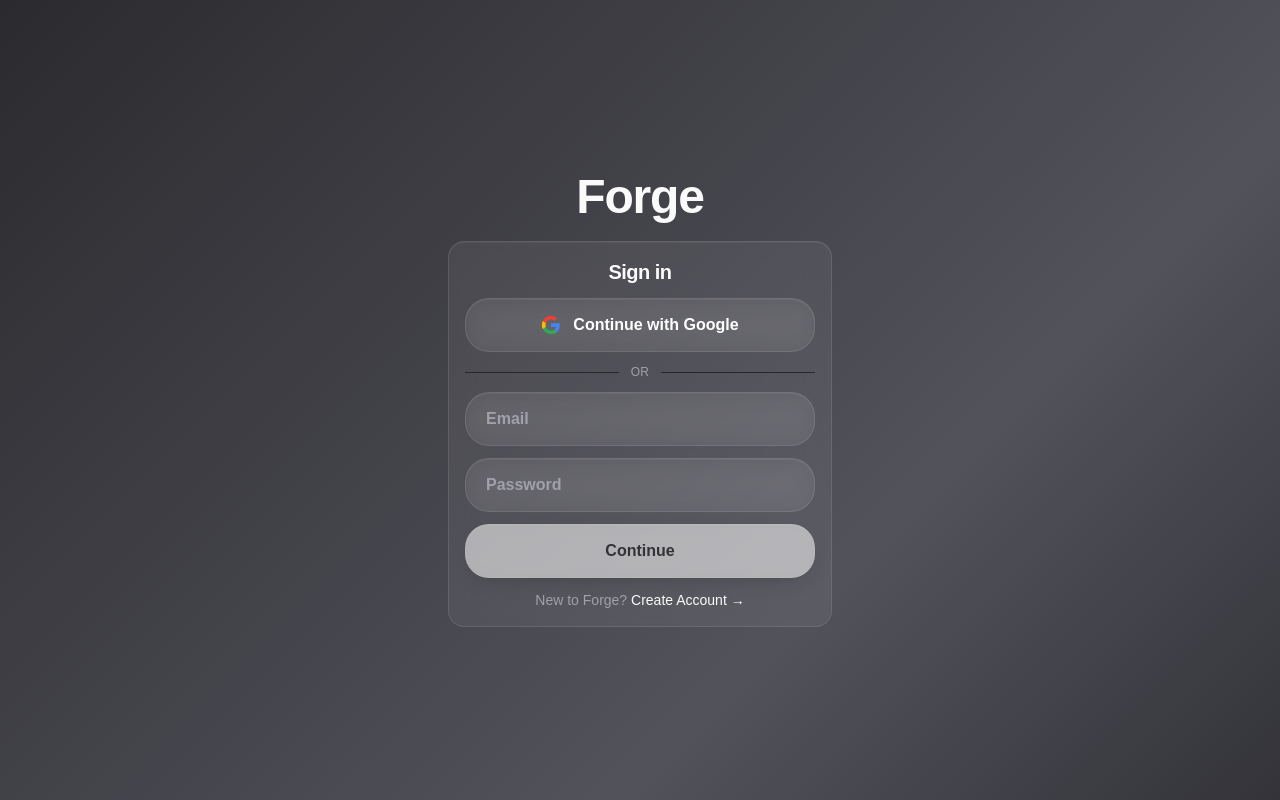
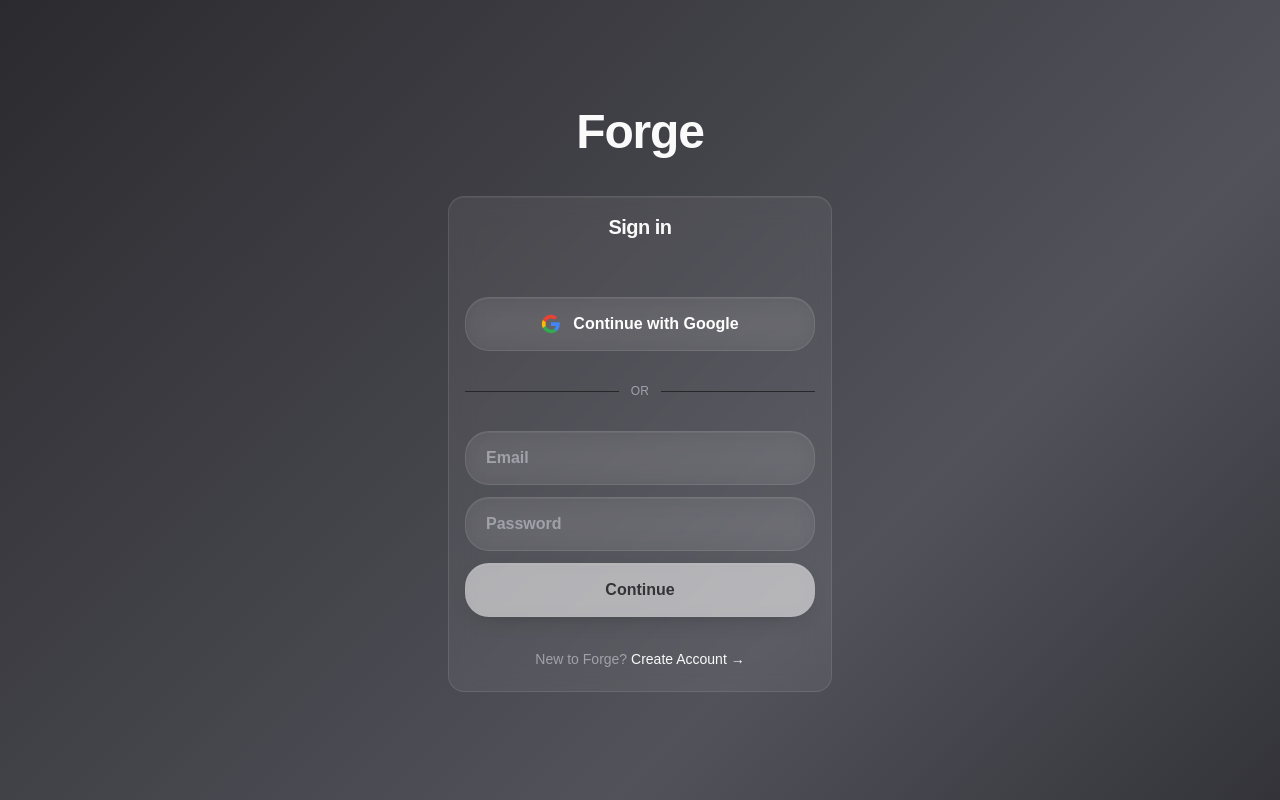
Before and after one commit to turnsy/forge2, a Next.js app in the folder forge-next/: page / in a window 1280 px wide. Built offline with nearby package versions, Linux system fonts and the light colour scheme; no server answers.

Commit message:
feat: better spacing

```diff
--- a/forge-next/app/globals.css
+++ b/forge-next/app/globals.css
@@ -50,6 +50,8 @@
   --radius-card: 1rem;
 
   --animate-fade-in: fade-in 450ms ease-out both;
+  --animate-auth-panel-forward: auth-panel-enter-forward 320ms ease-out both;
+  --animate-auth-panel-back: auth-panel-enter-back 320ms ease-out both;
 
   /* Auth hero greyscale sweep */
   --color-auth-sweep-1: #09090b;
@@ -69,6 +71,30 @@
   to {
     opacity: 1;
     transform: translateY(0);
+  }
+}
+
+@keyframes auth-panel-enter-forward {
+  from {
+    opacity: 0;
+    transform: translateX(12px);
+  }
+
+  to {
+    opacity: 1;
+    transform: translateX(0);
+  }
+}
+
+@keyframes auth-panel-enter-back {
+  from {
+    opacity: 0;
+    transform: translateX(-12px);
+  }
+
+  to {
+    opacity: 1;
+    transform: translateX(0);
   }
 }
 
@@ -149,6 +175,14 @@
   animation: var(--animate-fade-in);
 }
 
+@utility animate-auth-panel-forward {
+  animation: var(--animate-auth-panel-forward);
+}
+
+@utility animate-auth-panel-back {
+  animation: var(--animate-auth-panel-back);
+}
+
 @utility auth-hero-background {
   background-color: var(--color-auth-sweep-1);
   background-image: linear-gradient(
@@ -164,7 +198,9 @@
 }
 
 @media (prefers-reduced-motion: reduce) {
-  .animate-fade-in {
+  .animate-fade-in,
+  .animate-auth-panel-forward,
+  .animate-auth-panel-back {
     animation: none;
     opacity: 1;
     transform: none;
--- a/forge-next/components/auth/auth-landing-page.tsx
+++ b/forge-next/components/auth/auth-landing-page.tsx
@@ -11,7 +11,7 @@
 }) {
   return (
     <main className={authLandingClass()}>
-      <div className="flex w-full max-w-sm flex-col items-center gap-5">
+      <div className="flex w-full max-w-sm flex-col items-center gap-10">
         <h1 className={authHeroTitleClass()}>Forge</h1>
         <AuthPanel initialRole={initialRole} initialBanner={initialBanner} />
       </div>
--- a/forge-next/components/auth/auth-panel.tsx
+++ b/forge-next/components/auth/auth-panel.tsx
@@ -1,15 +1,41 @@
 "use client";
 
-import { useCallback, useState } from "react";
+import { useCallback, useRef, useState } from "react";
 import { AuthRoleTitle } from "@/components/auth/auth-role-title";
 import { LoginForm } from "@/components/auth/login-form";
 import { SignupForm } from "@/components/auth/signup-form";
 import { CardHeader } from "@/components/ui";
 import { setSignupRoleCookieAction } from "@/lib/auth/form-actions";
 import type { UserRole } from "@/lib/auth/types";
-import { authPanelCardClass } from "@/lib/theme";
+import { authPanelCardClass, authPanelStackClass } from "@/lib/theme";
 
 type AuthMode = "sign-in" | "sign-up";
+type SlideDirection = "forward" | "back";
+
+function authPanelSlideClass(
+  direction: SlideDirection,
+  animate: boolean,
+): string | undefined {
+  if (!animate) {
+    return undefined;
+  }
+
+  return direction === "forward"
+    ? "animate-auth-panel-forward"
+    : "animate-auth-panel-back";
+}
+
+function authPanelLayerClass(
+  visible: boolean,
+  slideClass?: string,
+): string {
+  return [
+    slideClass,
+    visible ? undefined : "invisible pointer-events-none",
+  ]
+    .filter(Boolean)
+    .join(" ");
+}
 
 export function AuthPanel({
   initialRole,
@@ -20,35 +46,71 @@
 }) {
   const [mode, setMode] = useState<AuthMode>("sign-in");
   const [role, setRole] = useState<UserRole>(initialRole);
+  const [slideDirection, setSlideDirection] = useState<SlideDirection>("forward");
+  const shouldAnimate = useRef(false);
 
   const handleRoleChange = useCallback((nextRole: UserRole) => {
     setRole(nextRole);
     void setSignupRoleCookieAction(nextRole);
   }, []);
 
+  const switchToSignup = useCallback(() => {
+    shouldAnimate.current = true;
+    setSlideDirection("forward");
+    setMode("sign-up");
+  }, []);
+
+  const switchToSignIn = useCallback(() => {
+    shouldAnimate.current = true;
+    setSlideDirection("back");
+    setMode("sign-in");
+  }, []);
+
+  const slideClass = authPanelSlideClass(slideDirection, shouldAnimate.current);
+  const signInSlideClass =
+    mode === "sign-in" ? authPanelLayerClass(true, slideClass) : authPanelLayerClass(false);
+  const signUpSlideClass =
+    mode === "sign-up" ? authPanelLayerClass(true, slideClass) : authPanelLayerClass(false);
+
   return (
     <div className={authPanelCardClass(mode === "sign-up" ? role : undefined)}>
-      <CardHeader className="space-y-1">
-        <h2 className="text-xl font-semibold tracking-tight">
-          {mode === "sign-in" ? (
-            "Sign in"
-          ) : (
-            <AuthRoleTitle role={role} onRoleChange={handleRoleChange} />
-          )}
+      <CardHeader className={`overflow-hidden space-y-1 ${authPanelStackClass()}`}>
+        <h2
+          className={`text-xl font-semibold tracking-tight ${signInSlideClass}`}
+          inert={mode !== "sign-in" ? true : undefined}
+          aria-hidden={mode !== "sign-in"}
+        >
+          <div className="mb-8">Sign in</div>
+        </h2>
+        <h2
+          className={`text-xl font-semibold tracking-tight ${signUpSlideClass}`}
+          inert={mode !== "sign-up" ? true : undefined}
+          aria-hidden={mode !== "sign-up"}
+        >
+          <AuthRoleTitle role={role} onRoleChange={handleRoleChange} />
         </h2>
       </CardHeader>
 
-      {mode === "sign-in" ? (
-        <LoginForm
-          banner={initialBanner}
-          onSwitchToSignup={() => setMode("sign-up")}
-        />
-      ) : (
-        <SignupForm
-          role={role}
-          onSwitchToSignIn={() => setMode("sign-in")}
-        />
-      )}
+      <div className={authPanelStackClass()}>
+        <div
+          className={signInSlideClass}
+          inert={mode !== "sign-in" ? true : undefined}
+          aria-hidden={mode !== "sign-in"}
+        >
+          <LoginForm banner={initialBanner} onSwitchToSignup={switchToSignup} />
+        </div>
+        <div
+          className={signUpSlideClass}
+          inert={mode !== "sign-up" ? true : undefined}
+          aria-hidden={mode !== "sign-up"}
+        >
+          <SignupForm
+            active={mode === "sign-up"}
+            role={role}
+            onSwitchToSignIn={switchToSignIn}
+          />
+        </div>
+      </div>
     </div>
   );
 }
--- a/forge-next/components/auth/login-form.tsx
+++ b/forge-next/components/auth/login-form.tsx
@@ -19,7 +19,7 @@
   const canContinue = canContinueLogin(email, password);
 
   return (
-    <div className="flex flex-col gap-3">
+    <div className="flex flex-col gap-8">
       {banner ? <Message tone="info">{banner}</Message> : null}
       {state && !state.ok ? (
         <Message tone="error">{state.error}</Message>
--- a/forge-next/components/auth/signup-form.tsx
+++ b/forge-next/components/auth/signup-form.tsx
@@ -10,9 +10,11 @@
 export function SignupForm({
   role,
   onSwitchToSignIn,
+  active = true,
 }: {
   role: UserRole;
   onSwitchToSignIn: () => void;
+  active?: boolean;
 }) {
   const [state, formAction] = useActionState(signupFormAction, null);
   const [fullName, setFullName] = useState("");
@@ -22,10 +24,14 @@
   const canContinue = canContinueSignup(fullName, email, password);
 
   useEffect(() => {
+    if (!active) {
+      return;
+    }
+
     startTransition(() => {
       void setSignupRoleCookieAction(role);
     });
-  }, [role]);
+  }, [active, role]);
 
   return (
     <div className="flex flex-col gap-3">
--- /dev/null
+++ b/forge-next/components/forge-logo.tsx
@@ -0,0 +1,28 @@
+import Image from "next/image";
+
+const LOGO_WIDTH = 958;
+const LOGO_HEIGHT = 259;
+
+const sizeClasses = {
+  hero: "h-10 w-auto sm:h-12",
+  sidebar: "h-7 w-auto",
+} as const;
+
+export function ForgeLogo({
+  size = "hero",
+  className,
+}: {
+  size?: keyof typeof sizeClasses;
+  className?: string;
+}) {
+  return (
+    <Image
+      alt="Forge"
+      className={[sizeClasses[size], className].filter(Boolean).join(" ")}
+      height={LOGO_HEIGHT}
+      priority={size === "hero"}
+      src="/forge-logo.png"
+      width={LOGO_WIDTH}
+    />
+  );
+}
--- a/forge-next/components/sidebar.tsx
+++ b/forge-next/components/sidebar.tsx
@@ -1,4 +1,5 @@
 import { SidebarProfileMenu } from "@/components/sidebar-profile-menu";
+import { ForgeLogo } from "@/components/forge-logo";
 import {
   AthletesIcon,
   HomeIcon,
--- a/forge-next/lib/theme/index.ts
+++ b/forge-next/lib/theme/index.ts
@@ -9,6 +9,7 @@
   authHeroTitleClass,
   authLandingClass,
   authPanelCardClass,
+  authPanelStackClass,
   buttonVariantClass,
   cardClass,
   cardFooterClass,
--- a/forge-next/lib/theme/surfaces.ts
+++ b/forge-next/lib/theme/surfaces.ts
@@ -87,5 +87,9 @@
 export function authPanelCardClass(role?: UserRole): string {
   const borderClass = role ? roleBorderClass(role) : "border-glass-border";
 
-  return `flex w-full max-w-sm flex-col gap-3 ${radius.card} border ${borderClass} glass-surface p-4 text-surface-foreground backdrop-blur-md`;
+  return `flex w-full max-w-sm flex-col gap-3 ${radius.card} border ${borderClass} glass-surface p-4 text-surface-foreground backdrop-blur-md transition-[border-color] duration-300`;
 }
+
+export function authPanelStackClass(): string {
+  return "grid [&>*]:col-start-1 [&>*]:row-start-1";
+}
```
Also changed, not shown: 1 other file (tests, documents, lock files or other folders).
